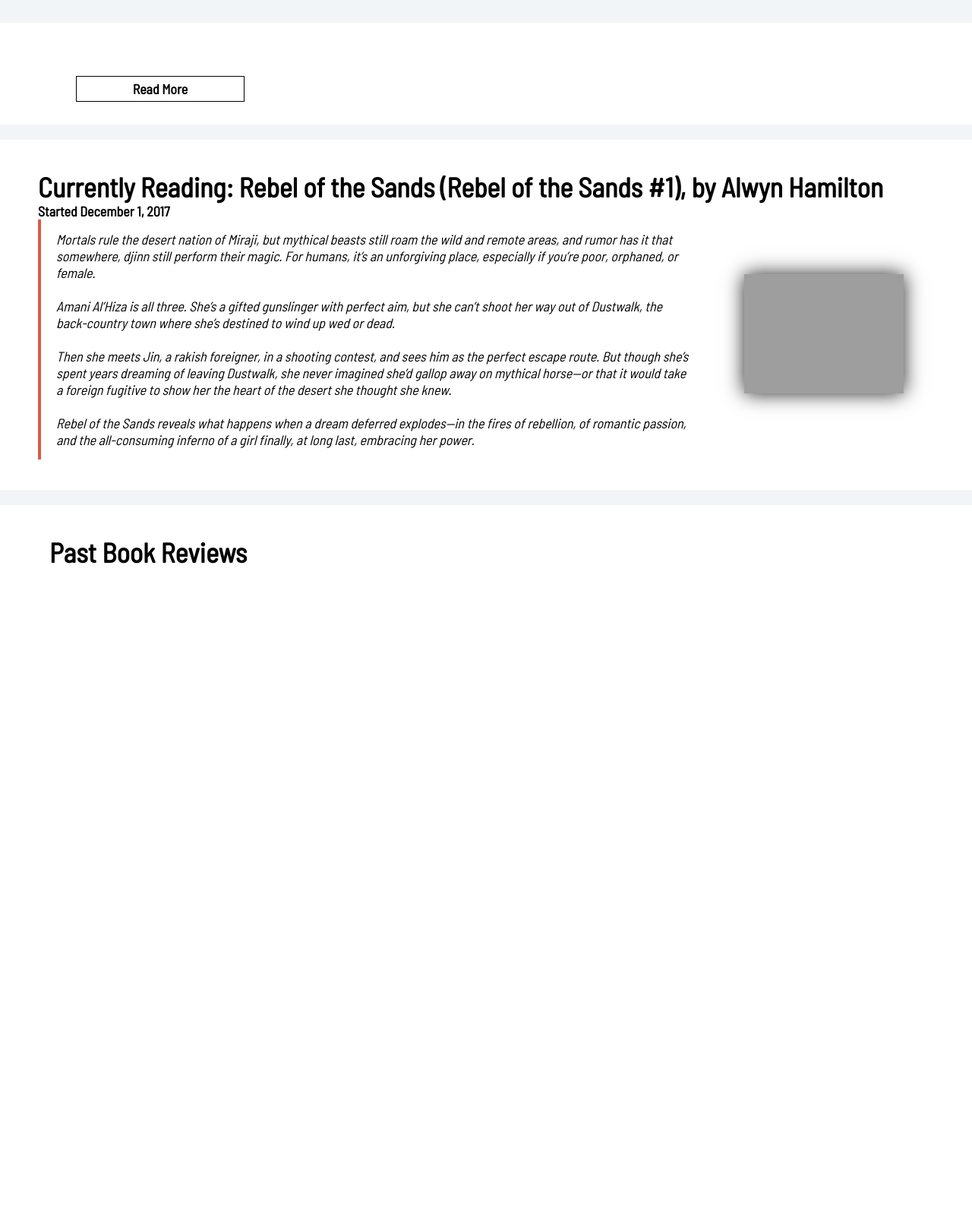
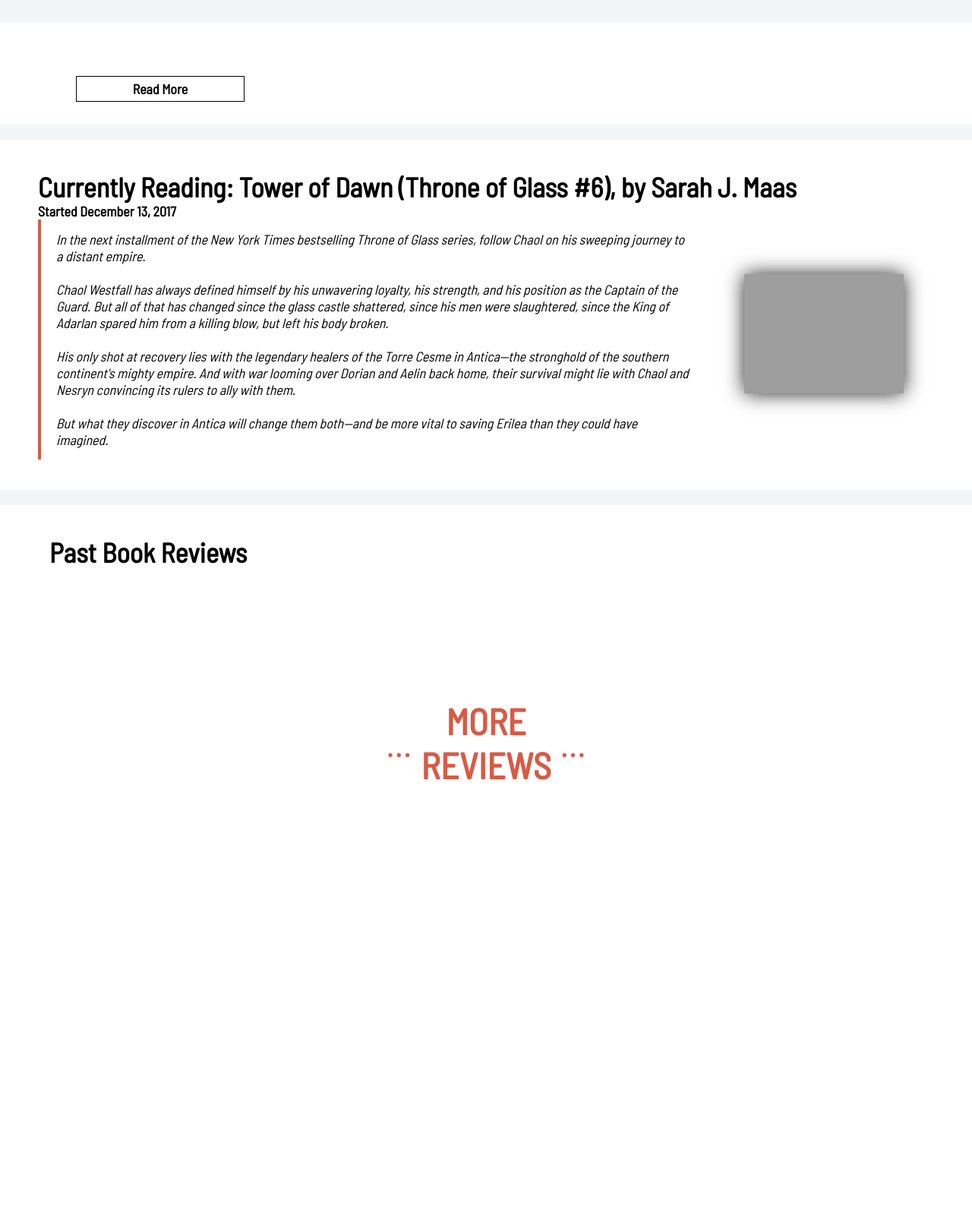
Before and after one commit to scausey/inkhorn, a Django app: page / in a window 1280 px wide. Shown: the part 52-1649 px from the top of the page at 76% size. Run offline with Django 3.2, Linux system fonts and the light colour scheme; data that the repository does not hold is empty; some libraries are stand-ins or nearby versions; some web fonts are replaced; grey boxes are pictures that could not be loaded.

Commit message:
Added new template to display all reviews.

```diff
--- a/bookblog/static/css/home.css
+++ b/bookblog/static/css/home.css
@@ -116,10 +116,22 @@
   transition: box-shadow 0.5s ease-in-out;
 }
 
-.past-books img:hover{
+.past-books img:hover {
   box-shadow: 0px 0px 25px #232323;
   cursor: pointer;
 }
 
+.past-books .more-books-btn {
+  margin: 20px 0px;
+  height: 400px;
+  width: 263px;
+  background-color: #FFFFFF;
+  color: #D75B46;
+  font-size: 3rem;
+  display: flex;
+  align-items: center;
+  text-align: center;
+}
+
 
 /* REVIEW DETAIL */
--- a/bookblog/templates/bookblog/home.html
+++ b/bookblog/templates/bookblog/home.html
@@ -20,20 +20,20 @@
 </div>
 
 <div class="currently-reading">
-  <h1>Currently Reading: Rebel of the Sands (Rebel of the Sands #1), by Alwyn Hamilton</h1>
-  <h4>Started December 1, 2017</h4>
+  <h1>Currently Reading: Tower of Dawn (Throne of Glass #6), by Sarah J. Maas</h1>
+  <h4>Started December 13, 2017</h4>
   <div class="current-book-content">
     <div class="blurb">
-      <p>Mortals rule the desert nation of Miraji, but mythical beasts still roam the wild and remote areas, and rumor has it that somewhere, djinn still perform their magic.  For humans, it’s an unforgiving place, especially if you’re poor, orphaned, or female.</p>
+      <p>In the next installment of the New York Times bestselling Throne of Glass series, follow Chaol on his sweeping journey to a distant empire.</p>
       <br />
-      <p>Amani Al’Hiza is all three.  She’s a gifted gunslinger with perfect aim, but she can’t shoot her way out of Dustwalk, the back-country town where she’s destined to wind up wed or dead.</p>
+      <p>Chaol Westfall has always defined himself by his unwavering loyalty, his strength, and his position as the Captain of the Guard. But all of that has changed since the glass castle shattered, since his men were slaughtered, since the King of Adarlan spared him from a killing blow, but left his body broken.</p>
       <br />
-      <p>Then she meets Jin, a rakish foreigner, in a shooting contest, and sees him as the perfect escape route. But though she’s spent years dreaming of leaving Dustwalk, she never imagined she’d gallop away on mythical horse—or that it would take a foreign fugitive to show her the heart of the desert she thought she knew.</p>
+      <p>His only shot at recovery lies with the legendary healers of the Torre Cesme in Antica—the stronghold of the southern continent's mighty empire. And with war looming over Dorian and Aelin back home, their survival might lie with Chaol and Nesryn convincing its rulers to ally with them.</p>
       <br />
-      <p>Rebel of the Sands reveals what happens when a dream deferred explodes—in the fires of rebellion, of romantic passion, and the all-consuming inferno of a girl finally, at long last, embracing her power.</p>
+      <p>But what they discover in Antica will change them both—and be more vital to saving Erilea than they could have imagined.</p>
     </div>
     <div class="book-cover-container">
-      <img class="book-cover" src="https://images.gr-assets.com/books/1446655216l/26159610.jpg" />
+      <img class="book-cover" src="https://images.gr-assets.com/books/1497973101l/31450852.jpg" />
     </div>
   </div>
 </div>
@@ -44,6 +44,13 @@
     {% for book in past_books %}
     <a href="{% url 'review_detail' pk=book.pk %}"><img src="{{ book.book_cover }}" /></a>
     {% endfor %}
+    <a href="{% url 'all_reviews' %}">
+      <div class="more-books-btn">
+        <span>...</span>
+        <strong>MORE REVIEWS</strong>
+        <span>...</span>
+      </div>
+    </a>
   </div>
 </div>
 
@@ -65,10 +72,7 @@
     <p>Margaret Atwood signed my copy of <a href="https://www.goodreads.com/book/show/38447.The_Handmaid_s_Tale"><em>A Handmaid's Tale</em></a> (picture above) at <a href="http://www.thebookcon.com/">BookCon</a> 2017 and I just about died right then and there. I was obsessed with Sarah J. Maas for a moment, but the craze has died down. My favorite recent YA series is <a href="https://www.goodreads.com/series/62018-the-lunar-chronicles"><em>The Lunar Chronicles</em></a> by Marissa Meyer. My favorite old-school fantasy book is <em><a href="https://www.goodreads.com/book/show/518848.Sabriel?ac=1&from_search=true">Sabriel</a></em>, by Garth Nix (and also the other two books in the series because I love the Disputable Dog). As you can tell, sometimes my best friend and I dress up as literary characters (<a href="https://www.youtube.com/watch?v=JLwyn8uQhkw">"Can ya hear the empty spaces?!"</a>).</p>
     <p>When I'm not reading, I'm teaching others how to code, or trying to build things like this website. Python is love. For real. If you like code too, check out my <a href="https://github.com/scausey">github</a>! You can find me other places online too: </p>
     <div class="social-media-icons">
-      <!-- <a href="https://www.goodreads.com/user/show/3955921-samantha-louise" class="goodreads"><span class="icon-stack">
-        <i class="icon-sign-blank icon-stack-base"></i>
-        <i class="icon-light"><span style="font-family:helvetica;">g</span></i>
-      </span></a> -->
+      <!-- <a href="https://www.goodreads.com/user/show/3955921-samantha-louise" class="goodreads"><i class="fab fa-goodreads"></i></a> -->
       <a href="http://steamcommunity.com/id/enigmajane/"><i class="fa fa-steam-square fa-3x" aria-hidden="true"></i></a>
       <a href="https://twitter.com/causeys007"><i class="fa fa-twitter fa-3x" aria-hidden="true"></i></a>
       <a href="https://www.pinterest.com/lovelittlelou3/"><i class="fa fa-pinterest fa-3x" aria-hidden="true"></i></a>
--- a/bookblog/urls.py
+++ b/bookblog/urls.py
@@ -7,5 +7,6 @@ urlpatterns = [
     url(r'^$', views.home, name='home'),
     url(r'^bookreview/(?P<pk>\d+)/$', views.review_detail, name='review_detail'),
     url(r'^about/$', views.about, name='about'),
+    url(r'^allreviews/$', views.all_reviews, name='all_reviews'),
 ]
 # urlpatterns += static(settings.MEDIA_URL, document_root=settings.MEDIA_ROOT)
--- a/bookblog/views.py
+++ b/bookblog/views.py
@@ -5,7 +5,7 @@ from .models import Post
 def home(request):
     books = Post.objects.filter(date_published__lte=timezone.now()).order_by('-date_published')
     recent_review = books.first()
-    past_books = books[1:9]
+    past_books = books[1:8]
     return render(request, 'bookblog/home.html', {'past_books': past_books, 'recent_review': recent_review})
 
 def review_detail(request, pk):
@@ -14,3 +14,7 @@ def review_detail(request, pk):
 
 def about(request):
     return render(request, 'bookblog/about.html', {})
+
+def all_reviews(request):
+    books = Post.objects.filter(date_published__lte=timezone.now()).order_by('-date_published')
+    return render(request, 'bookblog/allreviews.html', {'books': books})
```
Also changed, not shown: bookblog/templates/bookblog/allreviews.html (added, +18 -0 lines).
